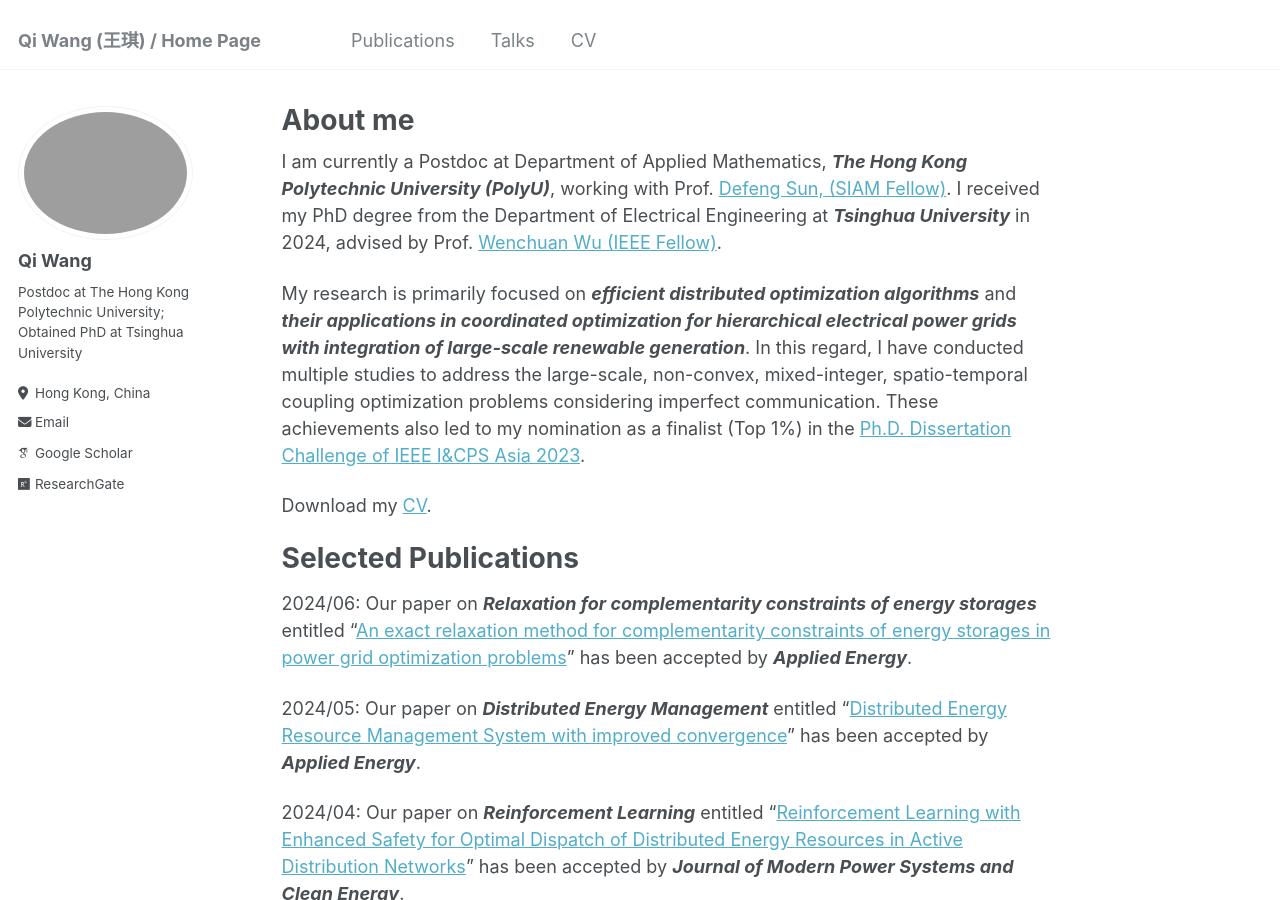
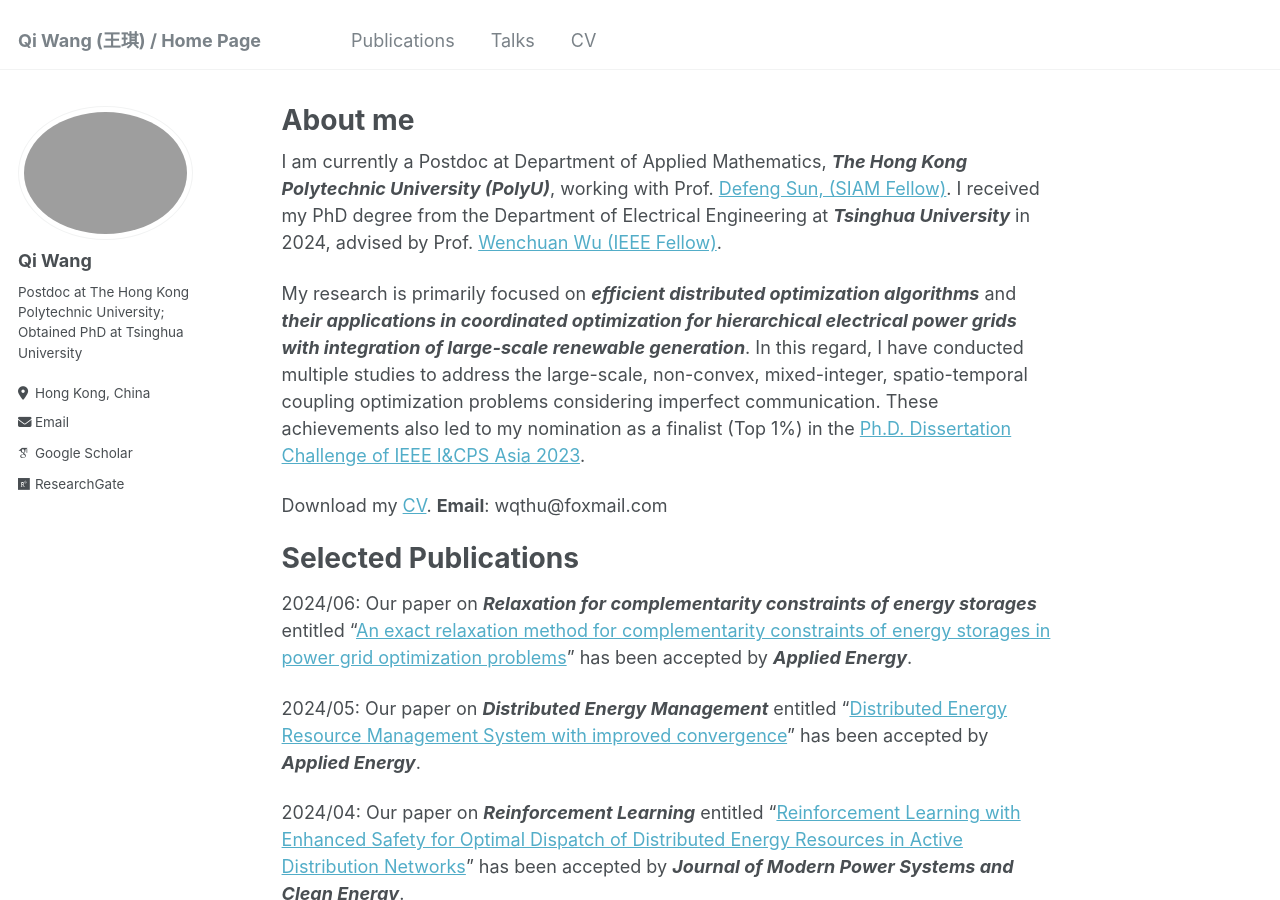
Before and after one commit to lalajiayou/WangQi_THU.github.io, a Jekyll site: the page built from _pages/about.md, in a window 1280 px wide and 900 px high. Built offline with Jekyll 4.4.1, drawn with Linux system fonts in a browser that asks for light colours; some web fonts are replaced.

Commit message:
Update about.md

```diff
--- a/_pages/about.md
+++ b/_pages/about.md
@@ -12,6 +12,7 @@ I am currently a Postdoc at Department of Applied Mathematics, _**The Hong Kong
 My research is primarily focused on _**efficient distributed optimization algorithms**_ and _**their applications in coordinated optimization for hierarchical electrical power grids with integration of large-scale renewable generation**_. In this regard, I have conducted multiple studies to address the large-scale, non-convex, mixed-integer, spatio-temporal coupling optimization problems considering imperfect communication. These achievements also led to my nomination as a finalist (Top 1%) in the [Ph.D. Dissertation Challenge of IEEE I&CPS Asia 2023](https://mp.weixin.qq.com/s/mvwTmfKwyclKz9_x-txZdg).
 
 Download my [CV](https://lalajiayou.github.io/WangQi_THU.github.io/files/CV_Qi_Wang_Tsinghua-20240712-v1.pdf).
+**Email**: wqthu@foxmail.com
 
 Selected Publications
 ======
```
